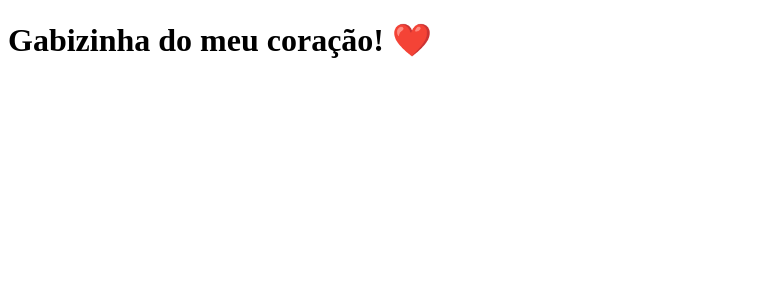
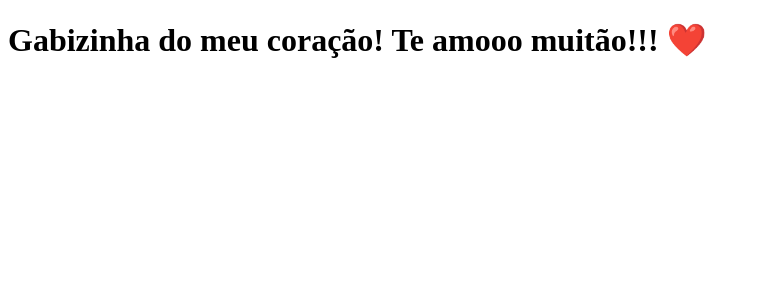
Before and after one commit to UmbreonX2/clone-tabnews, a Next.js app: page / in a window 1280 px wide. Shown: the top 300 px of the page, without its empty margins (0-759 px from the left). Built offline with nearby package versions, Linux system fonts and the light colour scheme.

Commit message:
alterando a mensagem

```diff
--- a/pages/index.js
+++ b/pages/index.js
@@ -1,7 +1,7 @@
 function Home() {
   return (
     <div>
-      <h1>Gabizinha do meu coração! ❤️</h1>
+      <h1>Gabizinha do meu coração! Te amooo muitão!!! ❤️</h1>
     </div>
   );
 }
```
